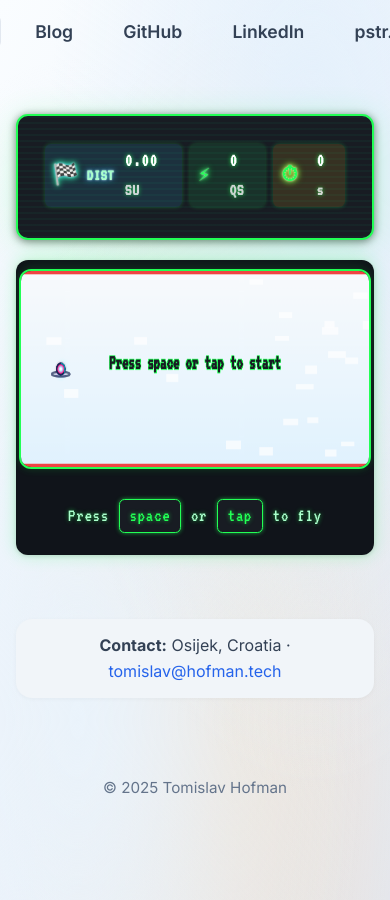
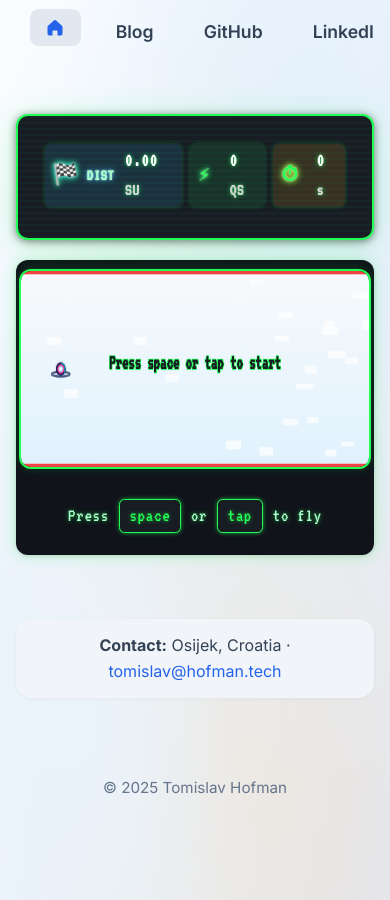
Before and after one commit to tomislavhofman/tomislavhofman.github.io, a Jekyll site: the page built from index.html, in a window 390 px wide. Built offline with Jekyll 4.4.1, drawn with Linux system fonts in a browser that asks for light colours.

Commit message:
Nav mobile updates.

```diff
--- a/css/custom.css
+++ b/css/custom.css
@@ -574,6 +574,39 @@
     padding-bottom: 0 !important;
   }
 }
+@media (max-width: 600px) {
+  #dino-game {
+    width: 99%;
+    max-width: 100vw !important;
+    min-width: 0;
+    height: auto !important;
+    min-height: 200px;
+    border-radius: 0.7em;
+    margin: 0 auto 1em auto;
+    box-shadow: 0 0 8px #22ff5533, 0 1px 4px #0002;
+    border-width: 2.5px;
+  }
+  .retro-game-container {
+    padding: 0.5em 0.1em 0.5em 0.1em;
+    border-radius: 0.7em;
+    margin-bottom: 1.2em;
+  }
+  .bottom-nav {
+    overflow-x: auto;
+    white-space: nowrap;
+    -webkit-overflow-scrolling: touch;
+    display: block;
+    width: 100%;
+    scrollbar-width: thin;
+  }
+  .bottom-nav a {
+    display: inline-flex;
+    min-width: 44px;
+    justify-content: center;
+    align-items: center;
+    margin-right: 0.5em;
+  }
+}
 
 /* --- Retro Console Styles --- */
 .retro-console {
@@ -822,4 +855,19 @@
     border-radius: 0.7em;
     margin-bottom: 1.2em;
   }
+  .bottom-nav {
+    overflow-x: auto;
+    white-space: nowrap;
+    -webkit-overflow-scrolling: touch;
+    display: block;
+    width: 100%;
+    scrollbar-width: thin;
+  }
+  .bottom-nav a {
+    display: inline-flex;
+    min-width: 44px;
+    justify-content: center;
+    align-items: center;
+    margin-right: 0.5em;
+  }
 }
```
Also changed, not shown: _includes/nav.html (line endings or trailing spaces).
